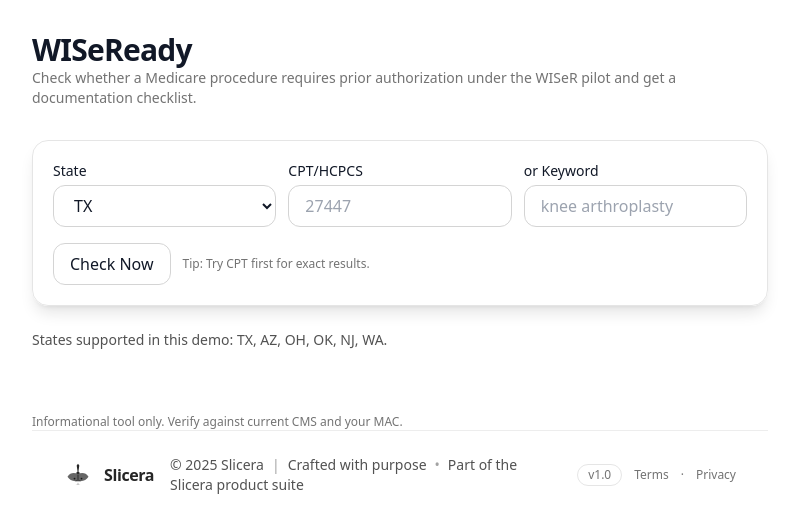
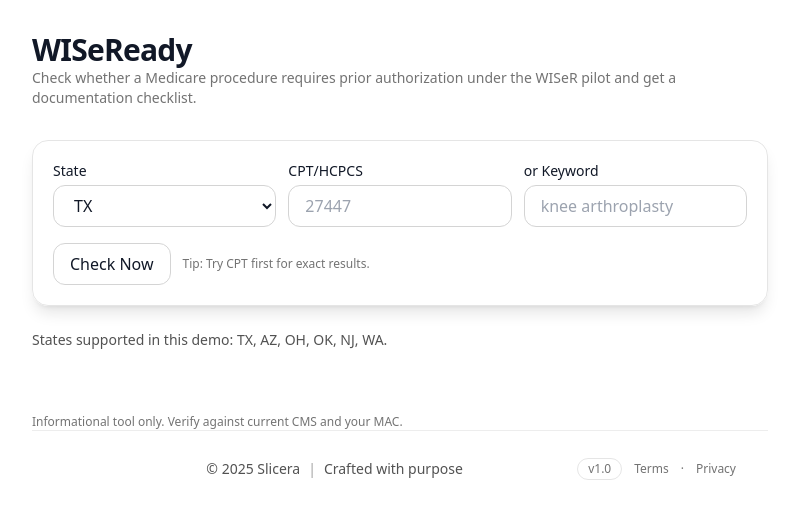
Before and after one commit to ChelleShock/wiserready, a Next.js app: page / in a window 1280 px wide. Shown: the top 528 px of the page, without its empty margins (240-1039 px from the left). Built offline with nearby package versions, Linux system fonts and the light colour scheme.

Commit message:
logo in footer

```diff
--- a/app/layout.tsx
+++ b/app/layout.tsx
@@ -1,4 +1,3 @@
-
 import './globals.css'
 import type { Metadata } from 'next'
 import SliceraFooter from '@/components/SliceraFooter';
@@ -23,7 +22,7 @@
           <footer className="mt-16 text-xs text-neutral-500">
             <p>Informational tool only. Verify against current CMS and your MAC.</p>
           </footer>
-          <SliceraFooter/>
+          <SliceraFooter logoSrc="/assets/white_logo.svg" />
         </div>
       </body>
     </html>
--- a/components/SliceraFooter.tsx
+++ b/components/SliceraFooter.tsx
@@ -38,7 +38,7 @@
                 <MothSwordSVG className="h-7 w-7" />
               )}
             </div>
-            <span className="font-semibold tracking-tight">Slicera</span>
+            {/* <span className="font-semibold tracking-tight">Slicera</span> */}
           </a>
 
           {/* Center: Copy */}
@@ -46,8 +46,8 @@
             <span>© 2025 Slicera</span>
             <span className="px-2 text-neutral-400">|</span>
             <span>Crafted with purpose</span>
-            <span className="hidden sm:inline px-2 text-neutral-400">•</span>
-            <span className="block sm:inline">Part of the Slicera product suite</span>
+            {/* <span className="hidden sm:inline px-2 text-neutral-400">•</span> */}
+            {/* <span className="block sm:inline">Part of the Slicera product suite</span> */}
           </p>
 
           {/* Right: Optional slot (edit or remove) */}
```
Also changed, not shown: public/assets/white_logo.svg (added).
